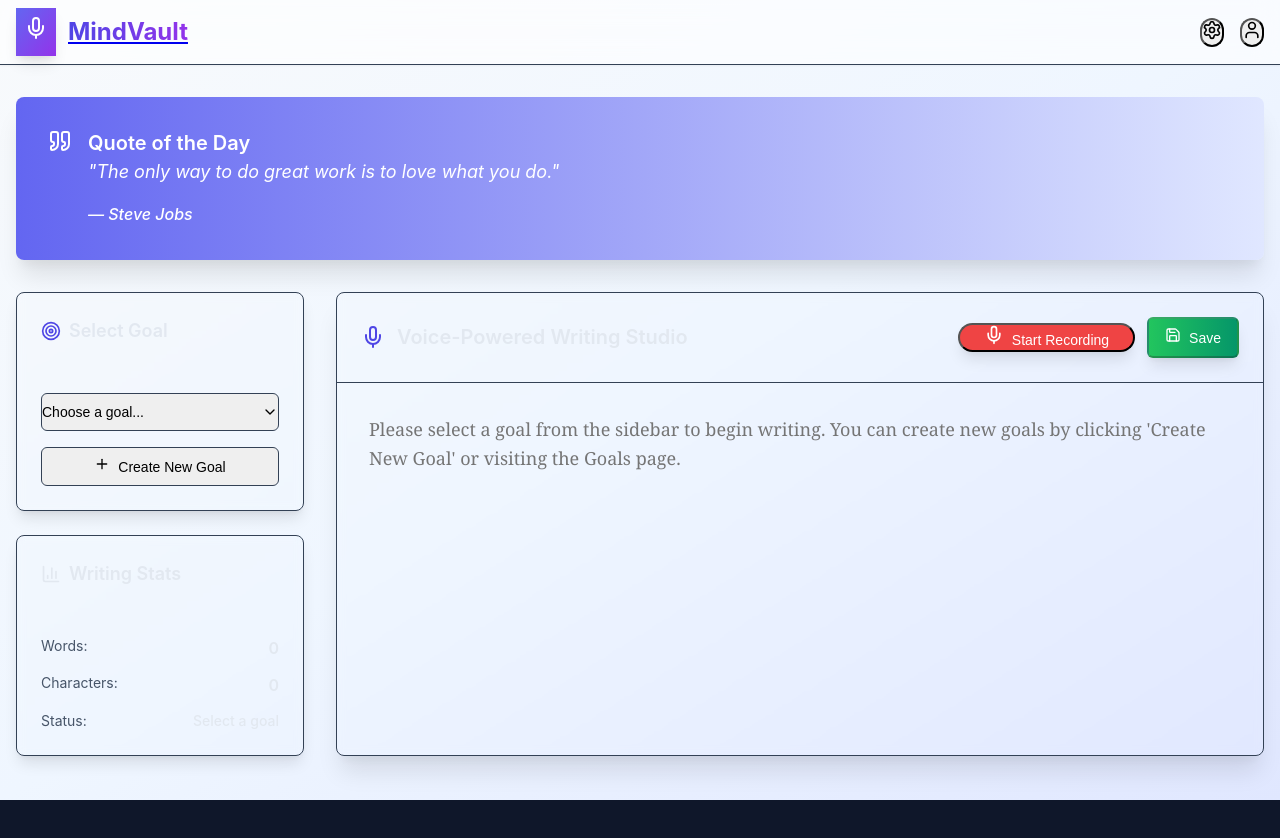
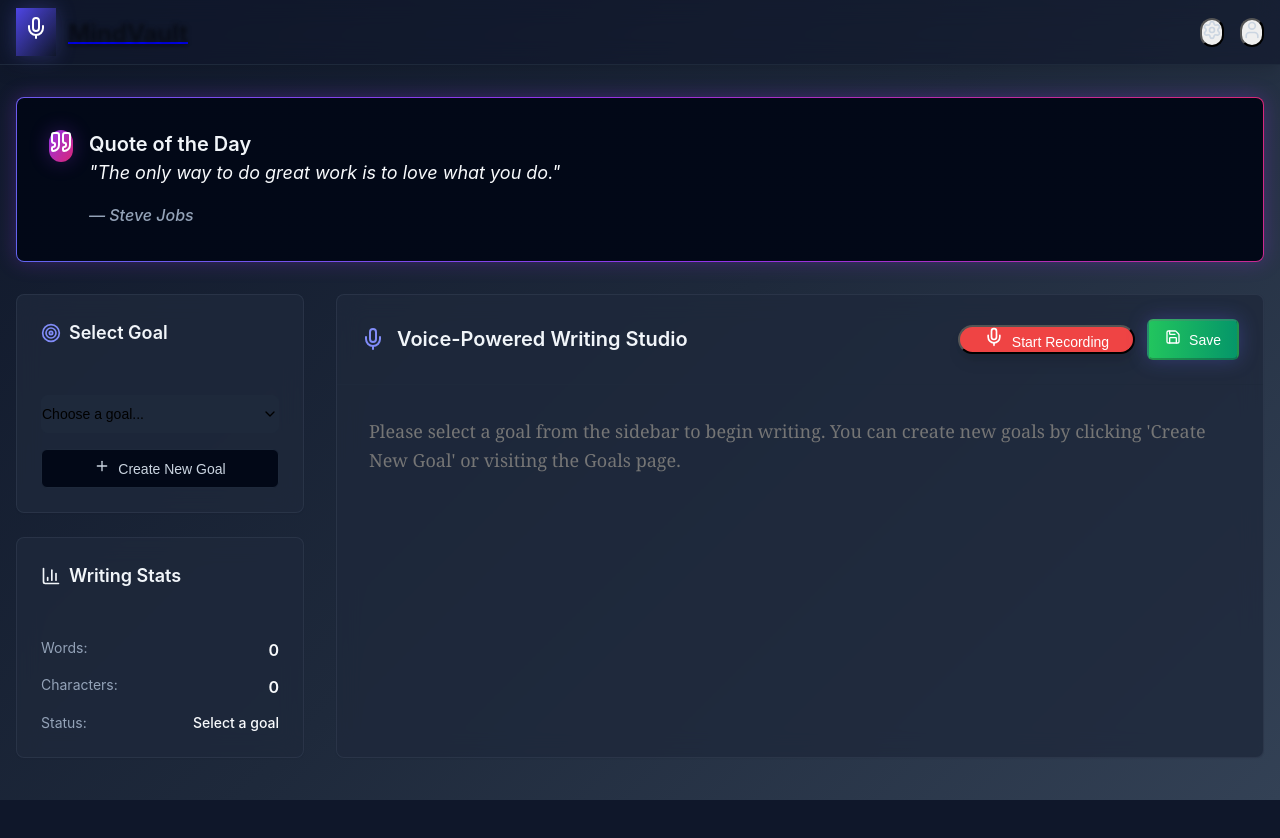
Before and after one commit to devikamindvault/mindvault-bolt-1-, a React (Vite) app in the folder client/: page / in a window 1280 px wide. Shown: the top 838 px of the page. Built offline with nearby package versions, Linux system fonts and the light colour scheme.

Commit message:
Dark theme and dedicated Goals page

```diff
--- a/client/src/index.css
+++ b/client/src/index.css
@@ -11,15 +11,33 @@ body {
     sans-serif;
   -webkit-font-smoothing: antialiased;
   -moz-osx-font-smoothing: grayscale;
-  background-color: #f8fafc;
-  color: #1e293b;
+  background-color: #0f172a;
+  color: #e2e8f0;
   line-height: 1.6;
 }
 
-/* Dark mode */
-.dark body {
-  background-color: #0f172a;
-  color: #e2e8f0;
+/* Dark theme variables */
+:root {
+  --background: 222.2 84% 4.9%;
+  --foreground: 210 40% 98%;
+  --card: 222.2 84% 4.9%;
+  --card-foreground: 210 40% 98%;
+  --popover: 222.2 84% 4.9%;
+  --popover-foreground: 210 40% 98%;
+  --primary: 217.2 91.2% 59.8%;
+  --primary-foreground: 222.2 84% 4.9%;
+  --secondary: 217.2 32.6% 17.5%;
+  --secondary-foreground: 210 40% 98%;
+  --muted: 217.2 32.6% 17.5%;
+  --muted-foreground: 215 20.2% 65.1%;
+  --accent: 217.2 32.6% 17.5%;
+  --accent-foreground: 210 40% 98%;
+  --destructive: 0 62.8% 30.6%;
+  --destructive-foreground: 210 40% 98%;
+  --border: 217.2 32.6% 17.5%;
+  --input: 217.2 32.6% 17.5%;
+  --ring: 224.3 76.3% 94.0%;
+  --radius: 0.5rem;
 }
 
 /* Common utility classes */
@@ -308,7 +326,7 @@ body {
 }
 
 .min-h-[120px] {
-  min-h: 120px;
+  min-height: 120px;
 }
 
 .max-w-md {
@@ -326,73 +344,65 @@ body {
 .border {
   border-width: 1px;
   border-style: solid;
-  border-color: #e2e8f0;
+  border-color: hsl(var(--border));
 }
 
 .border-b {
   border-bottom-width: 1px;
   border-bottom-style: solid;
-  border-bottom-color: #e2e8f0;
+  border-bottom-color: hsl(var(--border));
 }
 
 .border-0 {
   border-width: 0;
 }
 
-.dark .border {
-  border-color: #334155;
+.bg-background {
+  background-color: hsl(var(--background));
 }
 
-.dark .border-b {
-  border-bottom-color: #334155;
+.bg-card {
+  background-color: hsl(var(--card));
 }
 
-.bg-white {
-  background-color: #ffffff;
+.bg-muted {
+  background-color: hsl(var(--muted));
 }
 
-.bg-slate-50 {
-  background-color: #f8fafc;
+.bg-primary {
+  background-color: hsl(var(--primary));
 }
 
-.bg-slate-100 {
-  background-color: #f1f5f9;
+.bg-secondary {
+  background-color: hsl(var(--secondary));
 }
 
-.bg-slate-200 {
-  background-color: #e2e8f0;
+.bg-accent {
+  background-color: hsl(var(--accent));
+}
+
+.bg-destructive {
+  background-color: hsl(var(--destructive));
+}
+
+.bg-slate-900 {
+  background-color: #0f172a;
+}
+
+.bg-slate-800 {
+  background-color: #1e293b;
+}
+
+.bg-slate-700 {
+  background-color: #334155;
 }
 
 .bg-slate-600 {
   background-color: #475569;
 }
 
-.bg-slate-700 {
-  background-color: #334155;
-}
-
-.bg-slate-800 {
-  background-color: #1e293b;
-}
-
-.bg-slate-900 {
-  background-color: #0f172a;
-}
-
-.bg-indigo-50 {
-  background-color: #eef2ff;
-}
-
-.bg-indigo-500 {
-  background-color: #6366f1;
-}
-
 .bg-indigo-600 {
   background-color: #4f46e5;
-}
-
-.bg-purple-500 {
-  background-color: #a855f7;
 }
 
 .bg-purple-600 {
@@ -415,12 +425,44 @@ body {
   background-color: #16a34a;
 }
 
-.bg-emerald-600 {
-  background-color: #059669;
+.bg-transparent {
+  background-color: transparent;
 }
 
-.bg-transparent {
-  background-color: transparent;
+.text-foreground {
+  color: hsl(var(--foreground));
+}
+
+.text-card-foreground {
+  color: hsl(var(--card-foreground));
+}
+
+.text-muted-foreground {
+  color: hsl(var(--muted-foreground));
+}
+
+.text-primary {
+  color: hsl(var(--primary));
+}
+
+.text-primary-foreground {
+  color: hsl(var(--primary-foreground));
+}
+
+.text-secondary-foreground {
+  color: hsl(var(--secondary-foreground));
+}
+
+.text-accent-foreground {
+  color: hsl(var(--accent-foreground));
+}
+
+.text-destructive {
+  color: hsl(var(--destructive));
+}
+
+.text-destructive-foreground {
+  color: hsl(var(--destructive-foreground));
 }
 
 .text-white {
@@ -447,28 +489,28 @@ body {
   color: #475569;
 }
 
-.text-slate-700 {
-  color: #334155;
-}
-
 .text-slate-900 {
   color: #0f172a;
-}
-
-.text-indigo-300 {
-  color: #a5b4fc;
 }
 
 .text-indigo-400 {
   color: #818cf8;
 }
 
+.text-indigo-500 {
+  color: #6366f1;
+}
+
 .text-indigo-600 {
   color: #4f46e5;
 }
 
-.text-indigo-700 {
-  color: #4338ca;
+.text-purple-400 {
+  color: #c084fc;
+}
+
+.text-purple-500 {
+  color: #a855f7;
 }
 
 .text-purple-600 {
@@ -479,16 +521,16 @@ body {
   color: #4ade80;
 }
 
-.text-green-600 {
-  color: #16a34a;
+.text-green-500 {
+  color: #22c55e;
 }
 
 .text-red-400 {
   color: #f87171;
 }
 
-.text-red-600 {
-  color: #dc2626;
+.text-red-500 {
+  color: #ef4444;
 }
 
 .shadow-sm {
@@ -547,36 +589,16 @@ body {
   transform: scale(1.05);
 }
 
-.hover\:text-indigo-400:hover {
-  color: #818cf8;
-}
-
-.hover\:text-indigo-600:hover {
-  color: #4f46e5;
+.hover\:text-primary:hover {
+  color: hsl(var(--primary));
 }
 
 .hover\:bg-accent:hover {
-  background-color: #f1f5f9;
+  background-color: hsl(var(--accent));
 }
 
-.dark .hover\:bg-accent:hover {
-  background-color: #1e293b;
-}
-
-.hover\:bg-indigo-100:hover {
-  background-color: #e0e7ff;
-}
-
-.hover\:bg-red-100:hover {
-  background-color: #fee2e2;
-}
-
-.dark .hover\:bg-indigo-900\/50:hover {
-  background-color: rgba(49, 46, 129, 0.5);
-}
-
-.dark .hover\:bg-red-900\/50:hover {
-  background-color: rgba(127, 29, 29, 0.5);
+.hover\:bg-primary\/90:hover {
+  background-color: hsl(var(--primary) / 0.9);
 }
 
 .hover\:shadow-xl:hover {
@@ -594,6 +616,23 @@ body {
 
 .focus\:ring-0:focus {
   box-shadow: 0 0 0 0px transparent;
+}
+
+.focus-visible\:outline-none:focus-visible {
+  outline: 2px solid transparent;
+  outline-offset: 2px;
+}
+
+.focus-visible\:ring-2:focus-visible {
+  box-shadow: 0 0 0 2px hsl(var(--ring));
+}
+
+.focus-visible\:ring-ring:focus-visible {
+  box-shadow: 0 0 0 2px hsl(var(--ring));
+}
+
+.focus-visible\:ring-offset-2:focus-visible {
+  box-shadow: 0 0 0 2px hsl(var(--background)), 0 0 0 4px hsl(var(--ring));
 }
 
 .container {
@@ -716,19 +755,6 @@ body {
   background-image: linear-gradient(to bottom right, var(--tw-gradient-stops));
 }
 
-.from-slate-50 {
-  --tw-gradient-from: #f8fafc;
-  --tw-gradient-stops: var(--tw-gradient-from), var(--tw-gradient-to, rgba(248, 250, 252, 0));
-}
-
-.via-blue-50 {
-  --tw-gradient-stops: var(--tw-gradient-from), #eff6ff, var(--tw-gradient-to, rgba(239, 246, 255, 0));
-}
-
-.to-indigo-100 {
-  --tw-gradient-to: #e0e7ff;
-}
-
 .from-slate-900 {
   --tw-gradient-from: #0f172a;
   --tw-gradient-stops: var(--tw-gradient-from), var(--tw-gradient-to, rgba(15, 23, 42, 0));
@@ -738,17 +764,8 @@ body {
   --tw-gradient-stops: var(--tw-gradient-from), #1e293b, var(--tw-gradient-to, rgba(30, 41, 59, 0));
 }
 
-.to-indigo-900 {
-  --tw-gradient-to: #312e81;
-}
-
-.from-indigo-500 {
-  --tw-gradient-from: #6366f1;
-  --tw-gradient-stops: var(--tw-gradient-from), var(--tw-gradient-to, rgba(99, 102, 241, 0));
-}
-
-.to-purple-600 {
-  --tw-gradient-to: #9333ea;
+.to-slate-700 {
+  --tw-gradient-to: #334155;
 }
 
 .from-indigo-600 {
@@ -756,8 +773,12 @@ body {
   --tw-gradient-stops: var(--tw-gradient-from), var(--tw-gradient-to, rgba(79, 70, 229, 0));
 }
 
-.to-purple-700 {
-  --tw-gradient-to: #7c3aed;
+.via-purple-600 {
+  --tw-gradient-stops: var(--tw-gradient-from), #9333ea, var(--tw-gradient-to, rgba(147, 51, 234, 0));
+}
+
+.to-pink-600 {
+  --tw-gradient-to: #db2777;
 }
 
 .from-purple-600 {
@@ -765,8 +786,8 @@ body {
   --tw-gradient-stops: var(--tw-gradient-from), var(--tw-gradient-to, rgba(147, 51, 234, 0));
 }
 
-.to-pink-600 {
-  --tw-gradient-to: #db2777;
+.to-purple-700 {
+  --tw-gradient-to: #7c3aed;
 }
 
 .from-green-500 {
@@ -877,12 +898,8 @@ body {
   opacity: 1;
 }
 
-.group:hover .group-hover\:text-indigo-600 {
-  color: #4f46e5;
-}
-
-.dark .group:hover .group-hover\:text-indigo-400 {
-  color: #818cf8;
+.group:hover .group-hover\:text-primary {
+  color: hsl(var(--primary));
 }
 
 .opacity-0 {
@@ -932,11 +949,7 @@ body {
 
 /* Supports queries */
 @supports (backdrop-filter: blur(1px)) {
-  .supports-\[backdrop-filter\]\:bg-white\/60 {
-    background-color: rgba(255, 255, 255, 0.6);
-  }
-
-  .dark .supports-\[backdrop-filter\]\:bg-slate-900\/60 {
+  .supports-\[backdrop-filter\]\:bg-slate-900\/60 {
     background-color: rgba(15, 23, 42, 0.6);
   }
 }
@@ -955,24 +968,21 @@ body {
 }
 
 .btn-primary {
-  background-color: #6366f1;
-  color: white;
+  background-color: hsl(var(--primary));
+  color: hsl(var(--primary-foreground));
 }
 
 .btn-primary:hover {
-  background-color: #4f46e5;
+  background-color: hsl(var(--primary) / 0.9);
 }
 
 /* Card styles */
 .card {
-  background-color: rgba(255, 255, 255, 0.7);
+  background-color: hsl(var(--card));
   border-radius: 0.5rem;
   box-shadow: 0 4px 6px -1px rgba(0, 0, 0, 0.1), 0 2px 4px -1px rgba(0, 0, 0, 0.06);
   overflow: hidden;
-}
-
-.dark .card {
-  background-color: rgba(30, 41, 59, 0.7);
+  border: 1px solid hsl(var(--border));
 }
 
 /* Form elements */
@@ -980,41 +990,85 @@ body {
   width: 100%;
   padding: 0.5rem 0.75rem;
   border-radius: 0.375rem;
-  border: 1px solid #e2e8f0;
-  background-color: rgba(255, 255, 255, 0.5);
-  color: #1e293b;
-}
-
-.dark .input {
-  border-color: #334155;
-  background-color: rgba(30, 41, 59, 0.5);
-  color: #e2e8f0;
+  border: 1px solid hsl(var(--border));
+  background-color: hsl(var(--background));
+  color: hsl(var(--foreground));
 }
 
 .input:focus {
   outline: none;
-  border-color: #6366f1;
-  box-shadow: 0 0 0 3px rgba(99, 102, 241, 0.1);
+  border-color: hsl(var(--ring));
+  box-shadow: 0 0 0 2px hsl(var(--ring) / 0.2);
 }
 
 .textarea {
   width: 100%;
   padding: 0.5rem 0.75rem;
   border-radius: 0.375rem;
-  border: 1px solid #e2e8f0;
-  background-color: rgba(255, 255, 255, 0.5);
-  color: #1e293b;
+  border: 1px solid hsl(var(--border));
+  background-color: hsl(var(--background));
+  color: hsl(var(--foreground));
   resize: vertical;
-}
-
-.dark .textarea {
-  border-color: #334155;
-  background-color: rgba(30, 41, 59, 0.5);
-  color: #e2e8f0;
 }
 
 .textarea:focus {
   outline: none;
-  border-color: #6366f1;
-  box-shadow: 0 0 0 3px rgba(99, 102, 241, 0.1);
+  border-color: hsl(var(--ring));
+  box-shadow: 0 0 0 2px hsl(var(--ring) / 0.2);
 }
+
+/* Dark theme specific enhancements */
+.dark-gradient-bg {
+  background: linear-gradient(135deg, #0f172a 0%, #1e293b 50%, #334155 100%);
+}
+
+.dark-card {
+  background: rgba(30, 41, 59, 0.8);
+  border: 1px solid rgba(71, 85, 105, 0.3);
+  backdrop-filter: blur(12px);
+}
+
+.dark-card:hover {
+  background: rgba(30, 41, 59, 0.9);
+  border-color: rgba(99, 102, 241, 0.5);
+  box-shadow: 0 20px 25px -5px rgba(0, 0, 0, 0.3), 0 10px 10px -5px rgba(0, 0, 0, 0.2);
+}
+
+/* Glowing effects for dark theme */
+.glow-primary {
+  box-shadow: 0 0 20px rgba(99, 102, 241, 0.3);
+}
+
+.glow-purple {
+  box-shadow: 0 0 20px rgba(147, 51, 234, 0.3);
+}
+
+/* Text shadows for better readability */
+.text-shadow {
+  text-shadow: 0 2px 4px rgba(0, 0, 0, 0.5);
+}
+
+/* Neon accent borders */
+.neon-border {
+  border: 1px solid transparent;
+  background: linear-gradient(hsl(var(--background)), hsl(var(--background))) padding-box,
+              linear-gradient(45deg, #6366f1, #9333ea, #db2777) border-box;
+}
+
+/* Enhanced scrollbar for dark theme */
+::-webkit-scrollbar {
+  width: 8px;
+}
+
+::-webkit-scrollbar-track {
+  background: hsl(var(--muted));
+}
+
+::-webkit-scrollbar-thumb {
+  background: hsl(var(--muted-foreground));
+  border-radius: 4px;
+}
+
+::-webkit-scrollbar-thumb:hover {
+  background: hsl(var(--primary));
+}
--- a/client/src/pages/home.tsx
+++ b/client/src/pages/home.tsx
@@ -120,29 +120,29 @@ export default function Home() {
   const selectedGoal = goals.find(g => g.id.toString() === selectedGoalId);
 
   return (
-    <div className="min-h-screen bg-gradient-to-br from-slate-50 via-blue-50 to-indigo-100 dark:from-slate-900 dark:via-slate-800 dark:to-indigo-900">
+    <div className="min-h-screen dark-gradient-bg">
       {/* Navigation Header */}
-      <header className="sticky top-0 z-50 w-full border-b bg-white/80 dark:bg-slate-900/80 backdrop-blur-md supports-[backdrop-filter]:bg-white/60 dark:supports-[backdrop-filter]:bg-slate-900/60 shadow-sm">
+      <header className="sticky top-0 z-50 w-full border-b border-slate-700 bg-slate-900/80 backdrop-blur-md supports-[backdrop-filter]:bg-slate-900/60 shadow-lg">
         <div className="container mx-auto flex h-16 items-center justify-between px-6">
           <div className="flex items-center space-x-8">
             <Link href="/" className="flex items-center space-x-3">
-              <div className="p-2 bg-gradient-to-br from-indigo-500 to-purple-600 rounded-xl shadow-lg">
+              <div className="p-2 bg-gradient-to-br from-indigo-600 to-purple-600 rounded-xl shadow-lg glow-primary">
                 <Mic className="h-6 w-6 text-white" />
               </div>
-              <span className="text-2xl font-bold bg-gradient-to-r from-indigo-600 to-purple-600 bg-clip-text text-transparent">
+              <span className="text-2xl font-bold bg-gradient-to-r from-indigo-400 to-purple-400 bg-clip-text text-transparent text-shadow">
                 MindVault
               </span>
             </Link>
 
             <nav className="hidden md:flex items-center space-x-1">
               <Link href="/">
-                <Button variant="ghost" className="bg-indigo-50 dark:bg-indigo-900/50 text-indigo-700 dark:text-indigo-300">
+                <Button variant="ghost" className="bg-indigo-900/50 text-indigo-300 hover:bg-indigo-800/50 hover:text-indigo-200">
                   <HomeIcon className="h-4 w-4 mr-2" />
                   Home
                 </Button>
               </Link>
               <Link href="/goals">
-                <Button variant="ghost" className="text-slate-600 dark:text-slate-300 hover:text-indigo-600 dark:hover:text-indigo-400">
+                <Button variant="ghost" className="text-slate-300 hover:text-indigo-400 hover:bg-slate-800/50">
                   <Target className="h-4 w-4 mr-2" />
                   Goals
                 </Button>
@@ -151,11 +151,11 @@ export default function Home() {
           </div>
 
           <div className="flex items-center space-x-4">
-            <Button variant="ghost" size="icon" className="rounded-full">
-              <Settings className="h-5 w-5" />
+            <Button variant="ghost" size="icon" className="rounded-full hover:bg-slate-800/50">
+              <Settings className="h-5 w-5 text-slate-300" />
             </Button>
-            <Button variant="ghost" size="icon" className="rounded-full">
-              <User className="h-5 w-5" />
+            <Button variant="ghost" size="icon" className="rounded-full hover:bg-slate-800/50">
+              <User className="h-5 w-5 text-slate-300" />
             </Button>
           </div>
         </div>
@@ -163,18 +163,18 @@ export default function Home() {
 
       <div className="container mx-auto px-6 py-8 space-y-8">
         {/* Quote of the Day */}
-        <Card className="bg-gradient-to-r from-indigo-500 via-purple-500 to-pink-500 text-white border-0 shadow-xl">
+        <Card className="neon-border dark-card glow-purple">
           <CardContent className="p-8">
             <div className="flex items-start space-x-4">
-              <div className="p-3 bg-white/20 rounded-full">
-                <Quote className="h-6 w-6" />
+              <div className="p-3 bg-gradient-to-br from-purple-600 to-pink-600 rounded-full glow-purple">
+                <Quote className="h-6 w-6 text-white" />
               </div>
               <div className="flex-1">
-                <h3 className="text-xl font-semibold mb-3">Quote of the Day</h3>
-                <blockquote className="text-lg italic mb-4 leading-relaxed">
+                <h3 className="text-xl font-semibold mb-3 text-slate-100">Quote of the Day</h3>
+                <blockquote className="text-lg italic mb-4 leading-relaxed text-slate-200">
                   "{quote?.text || "The only way to do great work is to love what you do."}"
                 </blockquote>
-                <cite className="text-white/80 font-medium">
+                <cite className="text-slate-400 font-medium">
                   — {quote?.author || "Steve Jobs"}
                 </cite>
               </div>
@@ -187,21 +187,21 @@ export default function Home() {
           {/* Sidebar */}
           <div className="lg:col-span-1 space-y-6">
             {/* Goal Selection */}
-            <Card className="bg-white/70 dark:bg-slate-800/70 backdrop-blur-sm border-slate-200 dark:border-slate-700 shadow-lg">
+            <Card className="dark-card">
               <CardHeader className="pb-4">
-                <CardTitle className="flex items-center text-lg">
-                  <Target className="h-5 w-5 mr-2 text-indigo-600" />
+                <CardTitle className="flex items-center text-lg text-slate-100">
+                  <Target className="h-5 w-5 mr-2 text-indigo-400" />
                   Select Goal
                 </CardTitle>
               </CardHeader>
               <CardContent className="space-y-4">
                 <Select value={selectedGoalId} onValueChange={setSelectedGoalId}>
-                  <SelectTrigger className="w-full">
+                  <SelectTrigger className="w-full bg-slate-800 border-slate-600 text-slate-200">
                     <SelectValue placeholder="Choose a goal..." />
                   </SelectTrigger>
-                  <SelectContent>
+                  <SelectContent className="bg-slate-800 border-slate-600">
                     {goals.map((goal) => (
-                      <SelectItem key={goal.id} value={goal.id.toString()}>
+                      <SelectItem key={goal.id} value={goal.id.toString()} className="text-slate-200 focus:bg-slate-700">
                         {goal.title}
                       </SelectItem>
                     ))}
@@ -209,7 +209,7 @@ export default function Home() {
                 </Select>
 
                 <Link href="/goals" className="block">
-                  <Button variant="outline" className="w-full">
+                  <Button variant="outline" className="w-full border-slate-600 text-slate-300 hover:bg-slate-700 hover:text-slate-100">
                     <Plus className="h-4 w-4 mr-2" />
                     Create New Goal
                   </Button>
@@ -219,23 +219,23 @@ export default function Home() {
 
             {/* Selected Goal Info */}
             {selectedGoal && (
-              <Card className="bg-white/70 dark:bg-slate-800/70 backdrop-blur-sm border-slate-200 dark:border-slate-700 shadow-lg">
+              <Card className="dark-card">
                 <CardHeader className="pb-4">
-                  <CardTitle className="flex items-center text-lg">
-                    <FileText className="h-5 w-5 mr-2 text-green-600" />
+                  <CardTitle className="flex items-center text-lg text-slate-100">
+                    <FileText className="h-5 w-5 mr-2 text-green-400" />
                     Current Goal
                   </CardTitle>
                 </CardHeader>
                 <CardContent>
-                  <h4 className="font-semibold text-slate-900 dark:text-slate-100 mb-2">
+                  <h4 className="font-semibold text-slate-100 mb-2">
                     {selectedGoal.title}
                   </h4>
                   {selectedGoal.description && (
-                    <p className="text-sm text-slate-600 dark:text-slate-400 mb-4">
+                    <p className="text-sm text-slate-400 mb-4">
                       {selectedGoal.description}
                     </p>
                   )}
-                  <div className="flex items-center text-xs text-slate-500 dark:text-slate-400">
+                  <div className="flex items-center text-xs text-slate-500">
                     <Clock className="h-3 w-3 mr-1" />
                     Last updated: {new Date().toLocaleDateString()}
                   </div>
@@ -244,25 +244,25 @@ export default function Home() {
             )}
 
             {/* Stats */}
-            <Card className="bg-white/70 dark:bg-slate-800/70 backdrop-blur-sm border-slate-200 dark:border-slate-700 shadow-lg">
+            <Card className="dark-card">
               <CardHeader className="pb-4">
-                <CardTitle className="flex items-center text-lg">
-                  <BarChart3 className="h-5 w-5 mr-2 text-blue-600" />
+                <CardTitle className="flex items-center text-lg text-slate-100">
+                  <BarChart3 className="h-5 w-5 mr-2 text-blue-400" />
                   Writing Stats
                 </CardTitle>
               </CardHeader>
               <CardContent className="space-y-3">
                 <div className="flex justify-between">
-                  <span className="text-sm text-slate-600 dark:text-slate-400">Words:</span>
-                  <span className="font-semibold">{wordCount}</span>
+                  <span className="text-sm text-slate-400">Words:</span>
+                  <span className="font-semibold text-slate-200">{wordCount}</span>
                 </div>
                 <div className="flex justify-between">
-                  <span className="text-sm text-slate-600 dark:text-slate-400">Characters:</span>
-                  <span className="font-semibold">{charCount}</span>
+                  <span className="text-sm text-slate-400">Characters:</span>
+                  <span className="font-semibold text-slate-200">{charCount}</span>
                 </div>
                 <div className="flex justify-between">
-                  <span className="text-sm text-slate-600 dark:text-slate-400">Status:</span>
-                  <span className={`text-sm font-medium ${selectedGoalId ? 'text-green-600' : 'text-amber-600'}`}>
+                  <span className="text-sm text-slate-400">Status:</span>
+                  <span className={`text-sm font-medium ${selectedGoalId ? 'text-green-400' : 'text-amber-400'}`}>
                     {selectedGoalId ? 'Ready to write' : 'Select a goal'}
                   </span>
                 </div>
@@ -272,11 +272,11 @@ export default function Home() {
 
           {/* Main Editor */}
           <div className="lg:col-span-3">
-            <Card className="bg-white/70 dark:bg-slate-800/70 backdrop-blur-sm border-slate-200 dark:border-slate-700 shadow-xl h-full">
-              <CardHeader className="border-b border-slate-200 dark:border-slate-700">
+            <Card className="dark-card h-full">
+              <CardHeader className="border-b border-slate-700">
                 <div className="flex items-center justify-between">
-                  <CardTitle className="flex items-center text-xl">
-                    <Mic className="h-6 w-6 mr-3 text-indigo-600" />
+                  <CardTitle className="flex items-center text-xl text-slate-100">
+                    <Mic className="h-6 w-6 mr-3 text-indigo-400" />
                     {selectedGoalId
                       ? `Writing for: ${selectedGoal?.title}`
                       : "Voice-Powered Writing Studio"
@@ -293,7 +293,7 @@ export default function Home() {
                     <Button
                       onClick={handleSave}
                       disabled={!selectedGoalId || saveContentMutation.isPending}
-                      className="bg-gradient-to-r from-green-500 to-emerald-600 hover:from-green-600 hover:to-emerald-700 text-white shadow-lg"
+                      className="bg-gradient-to-r from-green-500 to-emerald-600 hover:from-green-600 hover:to-emerald-700 text-white shadow-lg glow-primary"
                     >
                       <Save className="h-4 w-4 mr-2" />
                       {saveContentMutation.isPending ? "Saving..." : "Save"}
@@ -311,14 +311,14 @@ export default function Home() {
                       ? "Start writing your thoughts, ideas, and progress for this goal... You can also use the voice recorder to transcribe your speech!"
                       : "Please select a goal from the sidebar to begin writing. You can create new goals by clicking 'Create New Goal' or visiting the Goals page."
                     }
-                    className="w-full h-full min-h-[600px] p-8 border-0 resize-none focus:outline-none focus:ring-0 bg-transparent text-slate-900 dark:text-slate-100 placeholder:text-slate-400 dark:placeholder:text-slate-500 text-lg leading-relaxed"
+                    className="w-full h-full min-h-[600px] p-8 border-0 resize-none focus:outline-none focus:ring-0 bg-transparent text-slate-100 placeholder:text-slate-500 text-lg leading-relaxed"
                     disabled={!selectedGoalId}
                     style={{ fontFamily: 'ui-serif, Georgia, Cambria, serif' }}
                   />
 
                   {/* Floating status indicator */}
                   {isRecording && (
-                    <div className="absolute top-4 right-4 flex items-center space-x-2 bg-red-500 text-white px-4 py-2 rounded-full shadow-lg animate-pulse">
+                    <div className="absolute top-4 right-4 flex items-center space-x-2 bg-red-500 text-white px-4 py-2 rounded-full shadow-lg animate-pulse glow-primary">
                       <div className="w-2 h-2 bg-white rounded-full animate-ping"></div>
                       <span className="text-sm font-medium">Recording...</span>
                     </div>
```
Also changed, not shown: client/src/pages/goals.tsx (+48 -48 lines).
